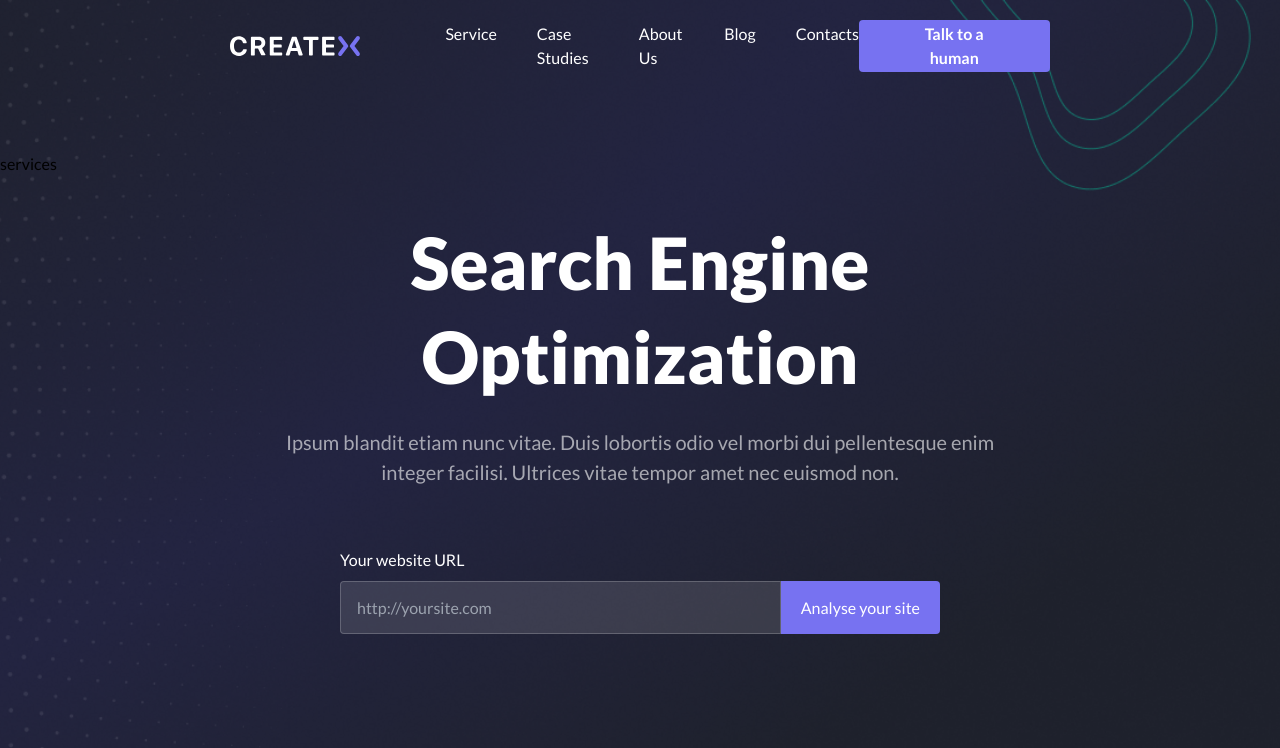
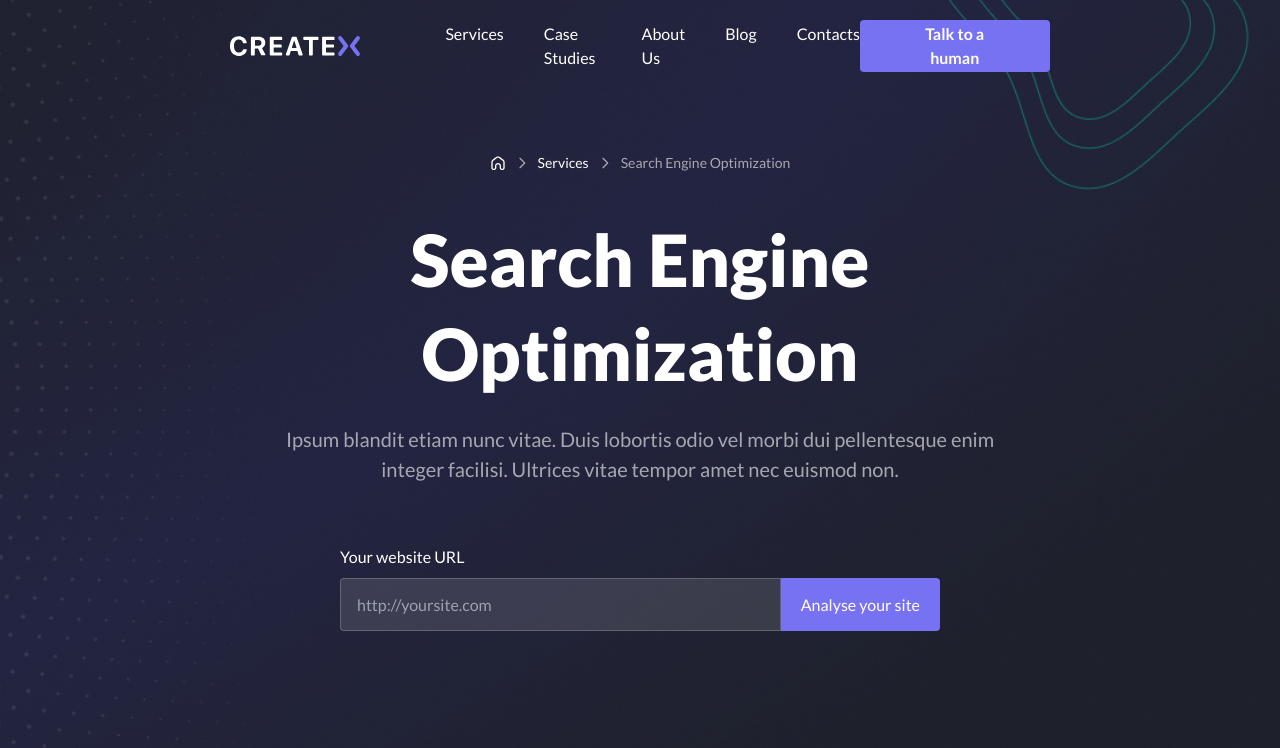
Before and after one commit to YellowCytrus/frontend-project, a website built with Vite: page dydin.html in a window 1280 px wide. Shown: the top 748 px of the page. Built offline with nearby package versions, Linux system fonts and the light colour scheme; files whose address does not match are found by name.

Commit message:
поправил hero__content-route

```diff
--- a/dydin.html
+++ b/dydin.html
@@ -23,7 +23,7 @@
             <img class="logo" src="src/static/dydin/svg/logo.svg" alt="logo" />
             <ul class="nav__content-list">
               <li class="nav__content-item">
-                <a class="nav__content__link-chevron" href="#">Service</a>
+                <a class="nav__content__link-chevron" href="#">Services</a>
               </li>
               <li class="nav__content-item">
                 <a class="nav__content-link" href="#">Case Studies</a>
@@ -45,13 +45,21 @@
       <div class="hero__content">
         <ul class="hero__content-route">
           <li class="hero__content-item">
-            <a class="hero__content-link" href="#"></a>
+            <a class="hero__content-link" href="#">
+              <img class="hero__content-icon" src="/src/static/dydin/svg/house.svg" alt="Home" />
+            </a>
+          </li>
+          <li class="hero__content-separator">
+            <img class="hero__content-chevron" src="/src/static/dydin/svg/chevron-right.svg" alt="" />
           </li>
           <li class="hero__content-item">
-            <a class="hero__content-link" href="#"></a>
+            <a class="hero__content-link" href="#">Services</a>
           </li>
-          <li>
-            <a class="hero__content-link" href="#">services</a>
+          <li class="hero__content-separator">
+            <img class="hero__content-chevron" src="/src/static/dydin/svg/chevron-right.svg" alt="" />
+          </li>
+          <li class="hero__content-item hero__content-item--current">
+            <span class="hero__content-text">Search Engine Optimization</span>
           </li>
         </ul>
         <div class="hero__content-information">
--- a/src/styles/budanov/components/header.css
+++ b/src/styles/budanov/components/header.css
@@ -21,7 +21,6 @@
 .header__nav-list {
   display: flex;
   list-style: none;
-  margin: 0;
   padding: 0;
   gap: 32px;
 }
--- a/src/styles/dydin/blocks/hero/hero.css
+++ b/src/styles/dydin/blocks/hero/hero.css
@@ -14,8 +14,45 @@
 }
 
 .hero__content-route {
-  padding-top: 80px;
-  padding-bottom: 40px;
+  display: flex;
+  justify-content: center;
+  gap: 8px;
+  padding: 80px 20% 40px;
+}
+
+.hero__content-item {
+  display: flex;
+  align-items: center;
+}
+
+.hero__content-link {
+  color: white;
+  text-decoration: none;
+  font-size: 14px;
+  line-height: 150%;
+  display: flex;
+}
+
+.hero__content-icon {
+  width: 16px;
+  height: 16px;
+}
+
+.hero__content-separator {
+  display: flex;
+  align-items: center;
+}
+
+.hero__content-chevron {
+  width: 16px;
+  height: 16px;
+}
+
+.hero__content-text {
+  color: white;
+  font-size: 14px;
+  line-height: 150%;
+  opacity: 0.6;
 }
 
 .hero__content-title {
```
Also changed, not shown: src/static/dydin/svg/chevron-right.svg (added), src/static/dydin/svg/house.svg (added).
